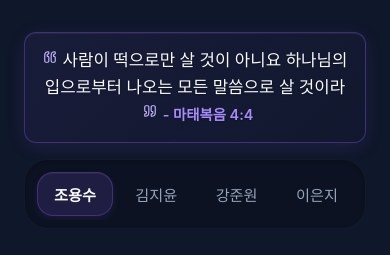
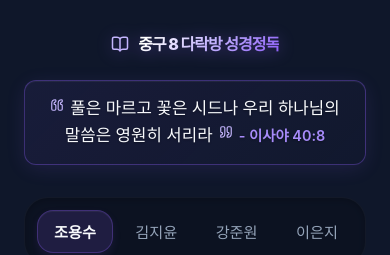
Before and after one commit to limalife/Bible-Reading-Tracker, a React (Vite) app: page / in a window 390 px wide. Shown: the top 255 px of the page. Built offline with nearby package versions, Linux system fonts and the light colour scheme; no server answers; the database is empty.

Commit message:
feat: implement Bible reading progress tracker with Firebase integration and multi-user dashboard

```diff
--- a/src/App.jsx
+++ b/src/App.jsx
@@ -354,7 +354,7 @@ function App() {
             onClick={handleJumpToReading}
             className="jump-btn"
           >
-            <BookOpen size={20} /> 읽던 곳으로 바로 내려가기
+            <BookOpen size={20} /> 읽던 말씀으로 가기
           </button>
         </div>
       )}
--- a/src/components/Header.jsx
+++ b/src/components/Header.jsx
@@ -3,14 +3,25 @@ import { BookOpen, Quote } from 'lucide-react';
 
 const verses = [
   { text: "주의 말씀은 내 발에 등이요 내 길에 빛이니이다", ref: "시편 119:105" },
-  { text: "하나님의 말씀은 살아 있고 활력이 있어 좌우에 날선 어떤 검보다도 예리하여...", ref: "히브리서 4:12" },
-  { text: "모든 성경은 하나님의 감동으로 된 것으로 교훈과 책망과 바르게 함과 의로 교육하기에 유익하니", ref: "디모데후서 3:16" },
-  { text: "풀은 마르고 꽃은 시드나 우리 하나님의 말씀은 영원히 서리라 하라", ref: "이사야 40:8" },
-  { text: "사람이 떡으로만 살 것이 아니요 하나님의 입으로부터 나오는 모든 말씀으로 살 것이라", ref: "마태복음 4:4" },
-  { text: "복 있는 사람은... 오직 여호와의 율법을 즐거워하여 그의 율법을 주야로 묵상하는도다", ref: "시편 1:1-2" },
-  { text: "내가 주의 법을 어찌 그리 사랑하는지요 내가 그것을 종일 작은 소리로 읊조리나이다", ref: "시편 119:97" },
-  { text: "이 율법책을 네 입에서 떠나지 말게 하며 주야로 그것을 묵상하여 그 안에 기록된 대로 다 지켜 행하라 그리하면 네 길이 평탄하게 될 것이며 네가 형통하리라", ref: "여호수아 1:8" },
-  { text: "여호와의 율법은 완전하여 영혼을 소성시키며 여호와의 증거는 확실하여 우둔한 자를 지혜롭게 하며", ref: "시편 19:7" }
+  { text: "오직 여호와의 율법을 즐거워하여 그의 율법을 주야로 묵상하는도다", ref: "시편 1:2" },
+  { text: "이 율법책을 네 입에서 떠나지 말게 하며 주야로 그것을 묵상하라", ref: "여호수아 1:8" },
+  { text: "모든 성경은 하나님의 감동으로 된 것으로... 유익하니", ref: "디모데후서 3:16" },
+  { text: "하나님의 말씀은 살아 있고 활력이 있어 좌우에 날선 검보다 예리하여", ref: "히브리서 4:12" },
+  { text: "사람이 떡으로만 살 것이 아니요 하나님의 모든 말씀으로 살 것이니라", ref: "마태복음 4:4" },
+  { text: "이 예언의 말씀을 읽는 자와 듣는 자와 지키는 자는 복이 있나니", ref: "요한계시록 1:3" },
+  { text: "주의 말씀의 맛이 내게 어찌 그리 단지요 내 입에 꿀보다 더 다니이다", ref: "시편 119:103" },
+  { text: "여호와의 율법은 완전하여 영혼을 소성시키며 우둔한 자를 지혜롭게 하며", ref: "시편 19:7" },
+  { text: "풀은 마르고 꽃은 시드나 우리 하나님의 말씀은 영원히 서리라", ref: "이사야 40:8" },
+  { text: "너희가 성경을 상고하거니와 이 성경이 곧 내게 대하여 증언하는 것이니라", ref: "요한복음 5:39" },
+  { text: "간절한 마음으로 말씀을 받고 이것이 그러한가 하여 날마다 성경을 상고하므로", ref: "사도행전 17:11" },
+  { text: "내가 주의 말씀을 얻어 먹었사오니 주의 말씀은 내 기쁨과 즐거움이오나", ref: "예레미야 15:16" },
+  { text: "하나님의 말씀을 듣고 지키는 자가 복이 있느니라", ref: "누가복음 11:28" },
+  { text: "하늘과 땅은 없어지겠으나 내 말은 없어지지 아니하리라", ref: "마태복음 24:35" },
+  { text: "주의 법이 나의 즐거움이 되지 아니하였더면 내가 고난 중에 멸망하였으리이다", ref: "시편 119:92" },
+  { text: "샛별이 너희 마음에 떠오르기까지 너희가 주의 말씀을 주의하는 것이 옳으니라", ref: "베드로후서 1:19" },
+  { text: "내 말이 불 같지 아니하냐 바위를 쳐서 부스러뜨리는 방망이 같지 아니하냐", ref: "예레미야 23:29" },
+  { text: "너희가 내 말에 거하면 참으로 내 제자가 되고 진리를 알지니", ref: "요한복음 8:31-32" },
+  { text: "여호와의 도는 정직하니 의인들은 그 길로 다니리라", ref: "호세아 14:9" }
 ];
 
 const Header = () => {
@@ -22,9 +33,15 @@ const Header = () => {
   }, []);
 
   return (
-    <div style={{ marginBottom: '1rem', animation: 'fadeIn 1s ease-out' }}>
+    <div className="header" style={{ marginBottom: '2rem' }}>
+      <h1>
+        <BookOpen size={24} />
+        <span>중구 8 다락방 성경정독</span>
+      </h1>
+
       {verse && (
         <div style={{
+          marginTop: '1.5rem',
           padding: '0.9rem 1rem',
           background: 'linear-gradient(135deg, rgba(139, 92, 246, 0.08) 0%, rgba(139, 92, 246, 0.02) 100%)',
           borderRadius: '12px',
--- a/src/index.css
+++ b/src/index.css
@@ -48,20 +48,46 @@ body {
 }
 
 .header h1 {
-  font-size: 2.5rem;
+  display: flex;
+  align-items: center;
+  justify-content: center;
+  width: 100%;
+  margin: 0 0 0.5rem 0;
+  gap: 0.6rem;
+  filter: drop-shadow(0 2px 8px rgba(139, 92, 246, 0.4));
+  letter-spacing: -0.03em;
+  text-align: center;
+}
+
+.header h1 span {
+  font-size: 1.3rem;
   font-weight: 800;
-  background: var(--progress-fill);
+  background: linear-gradient(135deg, #ffffff 10%, var(--accent-light) 50%, var(--accent-color) 100%);
   -webkit-background-clip: text;
+  -webkit-text-fill-color: transparent;
   color: transparent;
-  margin-bottom: 0.5rem;
-  display: inline-flex;
-  align-items: center;
-  gap: 0.75rem;
+}
+
+.header h1 svg {
+  color: var(--accent-light);
+  flex-shrink: 0;
+  width: 22px;
+  height: 22px;
+}
+
+@media (max-width: 640px) {
+  .header h1 span {
+    font-size: 1rem;
+  }
+  .header h1 svg {
+    width: 18px;
+    height: 18px;
+  }
 }
 
 .header p {
   color: var(--text-secondary);
-  font-size: 1.1rem;
+  font-size: 1rem;
 }
 
 /* Progress Section */
```
